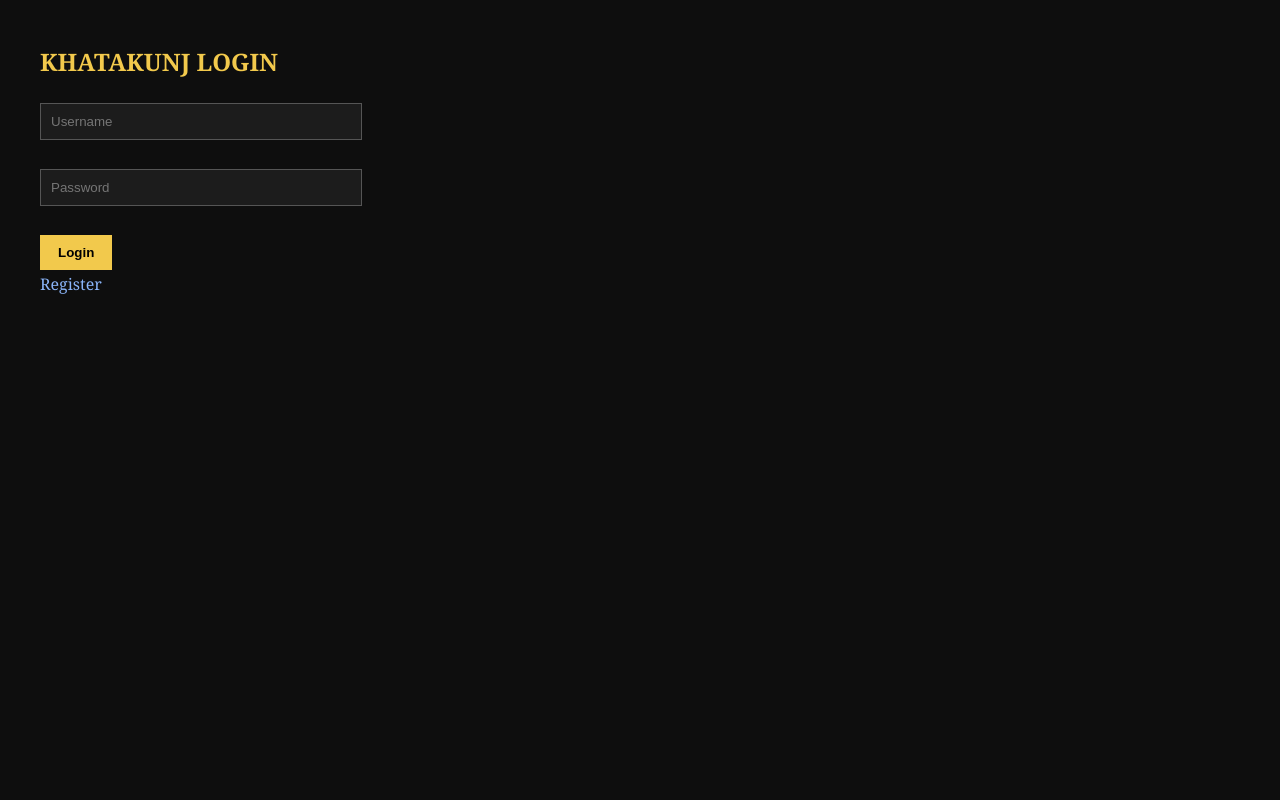
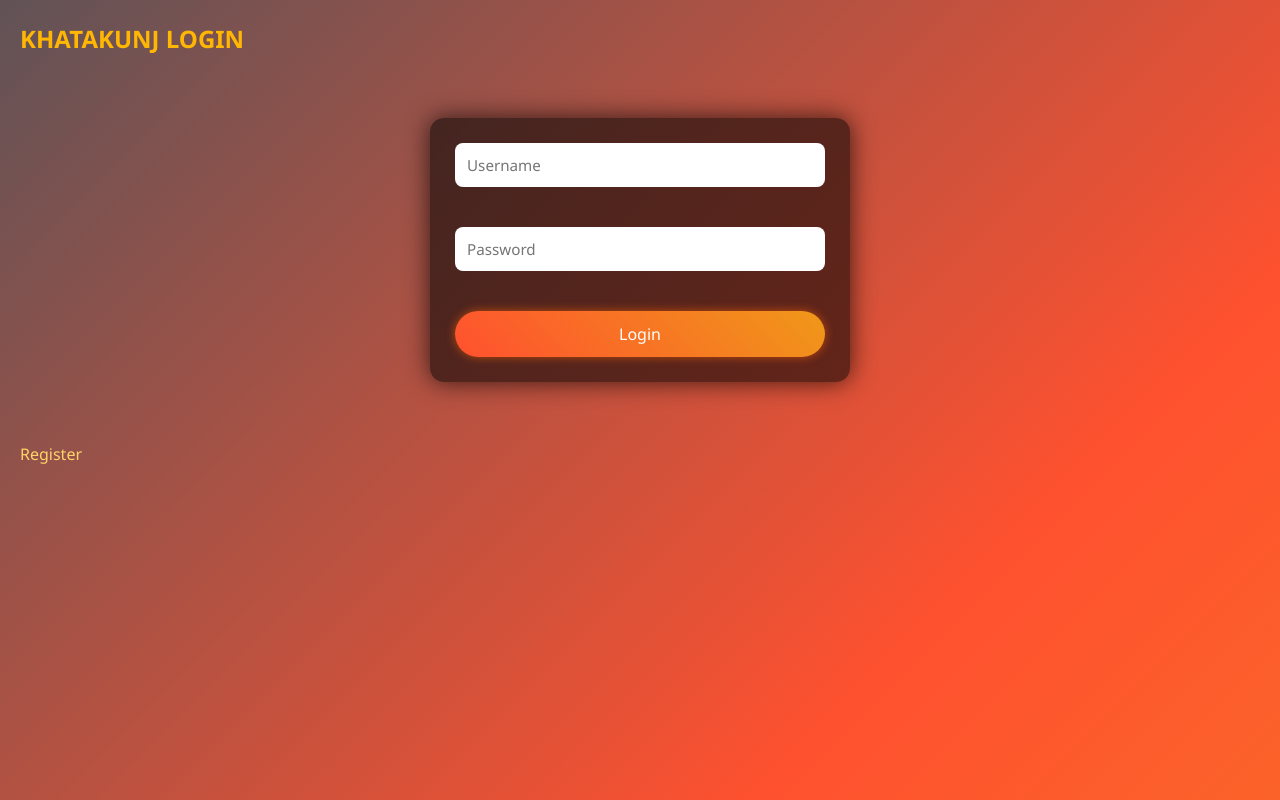
Before and after one commit to prajwalnaik01-png/khathakunj, a Flask app: page / in a window 1280 px wide. Run offline with Flask 3, Linux system fonts and the light colour scheme.

Commit message:
Update style.css

```diff
--- a/static/style.css
+++ b/static/style.css
@@ -1,69 +1,182 @@
-body {
-    background-color: #0e0e0e;
-    color: #e6e6e6;
-    font-family: Georgia, serif;
-    line-height: 1.8;
-    margin: 40px;
-    animation: fadeIn 1.2s ease-in-out;
+/* ===== GLOBAL RESET ===== */
+* {
+  margin: 0;
+  padding: 0;
+  box-sizing: border-box;
+  font-family: "Segoe UI", Arial, sans-serif;
 }
 
-@keyframes fadeIn {
-    from { opacity: 0; }
-    to { opacity: 1; }
+/* ===== BODY (FIRE + WATER THEME) ===== */
+body {
+  min-height: 100vh;
+  background: linear-gradient(
+    135deg,
+    #0f2027,
+    #203a43,
+    #2c5364,
+    #ff512f,
+    #f09819
+  );
+  background-size: 400% 400%;
+  animation: bgFlow 12s ease infinite;
+  color: #f5f5f5;
+  line-height: 1.6;
+  padding: 20px;
 }
 
-h1, h2 {
-    color: #f2c94c;
-    animation: slideDown 0.8s ease-out;
+/* Background animation */
+@keyframes bgFlow {
+  0% { background-position: 0% 50%; }
+  50% { background-position: 100% 50%; }
+  100% { background-position: 0% 50%; }
 }
 
-@keyframes slideDown {
-    from { transform: translateY(-15px); opacity: 0; }
-    to { transform: translateY(0); opacity: 1; }
+/* ===== LINKS ===== */
+a {
+  color: #ffd369;
+  text-decoration: none;
+  transition: color 0.3s ease;
 }
 
+a:hover {
+  color: #ffffff;
+  text-shadow: 0 0 6px rgba(255, 211, 105, 0.8);
+}
+
+/* ===== NAVBAR ===== */
+div[style*="border-bottom"] {
+  background: rgba(0, 0, 0, 0.45);
+  backdrop-filter: blur(6px);
+  border-radius: 10px;
+  margin-bottom: 20px;
+}
+
+/* ===== HEADINGS ===== */
+h1 {
+  text-align: center;
+  font-size: 3rem;
+  margin: 20px 0;
+  color: #ffd369;
+  text-shadow: 0 0 15px rgba(255, 165, 0, 0.6);
+}
+
+h2 {
+  color: #ffb703;
+  margin-bottom: 15px;
+}
+
+h3 {
+  color: #ffd369;
+  margin-bottom: 10px;
+}
+
+/* ===== PARAGRAPHS ===== */
 p {
-    font-size: 18px;
-    max-width: 900px;
-    animation: fadeUp 1s ease-in;
+  max-width: 900px;
+  margin: 10px auto;
+  font-size: 1.05rem;
+  text-align: center;
+}
+
+/* ===== CENTER BOX (LOGIN / REGISTER / ADMIN) ===== */
+form {
+  background: rgba(0, 0, 0, 0.55);
+  max-width: 420px;
+  margin: 60px auto;
+  padding: 25px;
+  border-radius: 14px;
+  box-shadow: 0 0 25px rgba(0, 0, 0, 0.7);
+  animation: fadeUp 0.8s ease;
 }
 
 @keyframes fadeUp {
-    from { transform: translateY(10px); opacity: 0; }
-    to { transform: translateY(0); opacity: 1; }
+  from {
+    opacity: 0;
+    transform: translateY(20px);
+  }
+  to {
+    opacity: 1;
+    transform: translateY(0);
+  }
 }
 
-a {
-    color: #8ab4f8;
-    text-decoration: none;
-}
-
-a:hover {
-    color: #f2c94c;
-}
-
-input, textarea {
-    background: #1c1c1c;
-    color: #fff;
-    border: 1px solid #555;
-    padding: 10px;
-    width: 300px;
+/* ===== INPUTS ===== */
+input, textarea, select {
+  width: 100%;
+  padding: 12px;
+  margin-bottom: 14px;
+  border-radius: 8px;
+  border: none;
+  outline: none;
+  font-size: 0.95rem;
 }
 
 textarea {
-    width: 80%;
+  resize: vertical;
+  min-height: 120px;
 }
 
+/* ===== BUTTONS ===== */
 button {
-    background: #f2c94c;
-    color: #000;
-    border: none;
-    padding: 10px 18px;
-    font-weight: bold;
-    cursor: pointer;
-    transition: transform 0.2s ease;
+  width: 100%;
+  padding: 12px;
+  border-radius: 25px;
+  border: none;
+  background: linear-gradient(45deg, #ff512f, #f09819);
+  color: #fff;
+  font-size: 1rem;
+  cursor: pointer;
+  transition: all 0.3s ease;
+  box-shadow: 0 0 10px rgba(255, 100, 0, 0.6);
 }
 
 button:hover {
-    transform: scale(1.05);
+  transform: scale(1.03);
+  box-shadow: 0 0 20px rgba(255, 160, 0, 0.9);
 }
+
+/* ===== STORY LIST ===== */
+p a {
+  font-size: 1.1rem;
+}
+
+/* ===== CHAPTER CONTENT ===== */
+.chapter-content, .story-content {
+  background: rgba(0, 0, 0, 0.55);
+  padding: 25px;
+  border-radius: 12px;
+  max-width: 900px;
+  margin: 30px auto;
+  box-shadow: 0 0 20px rgba(0, 0, 0, 0.7);
+  animation: fadeUp 0.8s ease;
+}
+
+.chapter-content p {
+  text-align: left;
+  margin-bottom: 14px;
+}
+
+/* ===== FOOTER ===== */
+footer {
+  margin-top: 40px;
+  text-align: center;
+  opacity: 0.85;
+  font-size: 0.9rem;
+}
+
+/* ===== ADMIN LINKS ===== */
+a[href*="/admin"] {
+  color: #ff9f1c;
+  font-weight: bold;
+}
+
+/* ===== MOBILE RESPONSIVE ===== */
+@media (max-width: 600px) {
+  h1 {
+    font-size: 2.2rem;
+  }
+
+  form {
+    margin: 30px 10px;
+  }
+}
```
